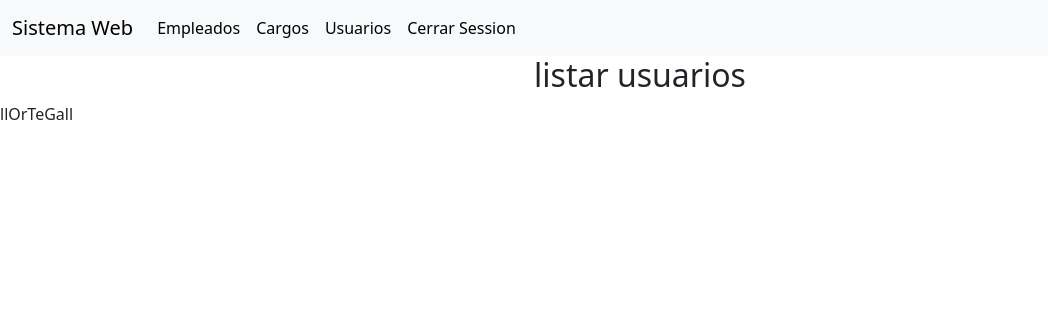
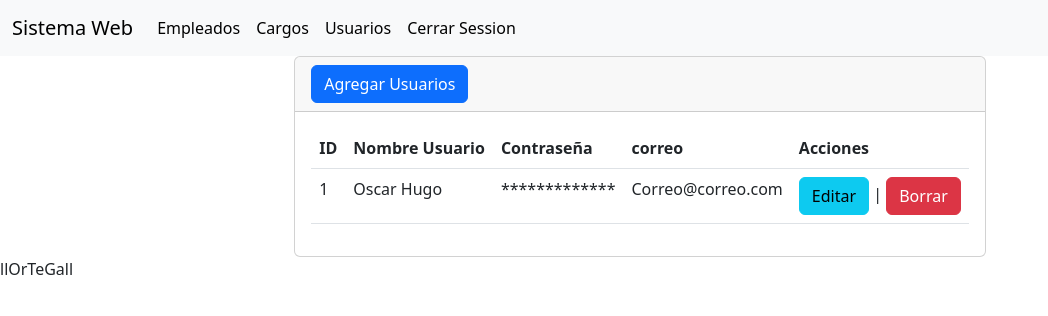
Before and after one commit to llOrtegall/next-app-ortega, a PHP site: page /app/modules/usuarios/ in a window 1280 px wide. Shown: the top 316 px of the page, without its empty margins (0-1048 px from the left). Run offline with PHP 8.4, Linux system fonts and the light colour scheme.

Commit message:
index usuario listo

```diff
--- a/modules/usuarios/index.php
+++ b/modules/usuarios/index.php
@@ -1,7 +1,42 @@
 <!-- //* Aqui Esta El Header -->
 <?php include('../../templates/header.php'); ?>
 
-<h2>listar usuarios</h2>
+<br />
+
+<div class="card">
+    <div class="card-header">
+        <a name="" id="" class="btn btn-primary" href="crear.php" role="button">
+            Agregar Usuarios</a>
+    </div>
+    <div class="card-body">
+        <div class="table-responsive-sm">
+            <table class="table">
+                <thead>
+                    <tr>
+                        <th scope="col">ID</th>
+                        <th scope="col">Nombre Usuario</th>
+                        <th scope="col">Contraseña</th>
+                        <th scope="col">correo</th>
+                        <th scope="col">Acciones</th>
+                    </tr>
+                </thead>
+                <tbody>
+                    <tr class="">
+                        <td scope="row">1</td>
+                        <td>Oscar Hugo</td>
+                        <td>*************</td>
+                        <td>Correo@correo.com</td>
+                        <td>
+                            <input name="btneditar" id="btneditar" class="btn btn-info" type="button" value="Editar"> |
+                            <input name="btneliminar" id="btneliminar" class="btn btn-danger" type="button" value="Borrar">
+                        </td>
+                    </tr>
+                </tbody>
+            </table>
+        </div>
+    </div>
+
+</div>
 
 <!-- //* Aqui Esta El Footer -->
 <?php include('../../templates/footer.php'); ?>
```
